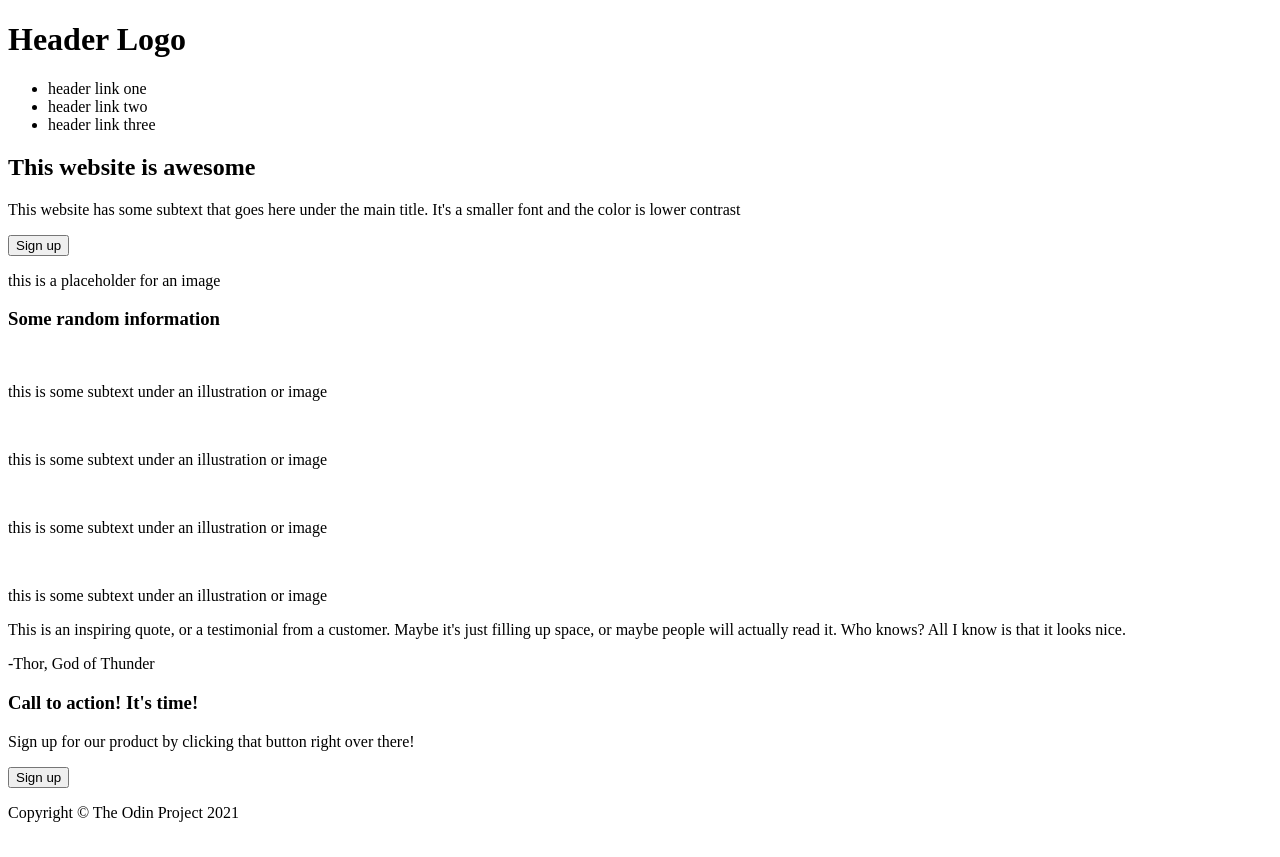
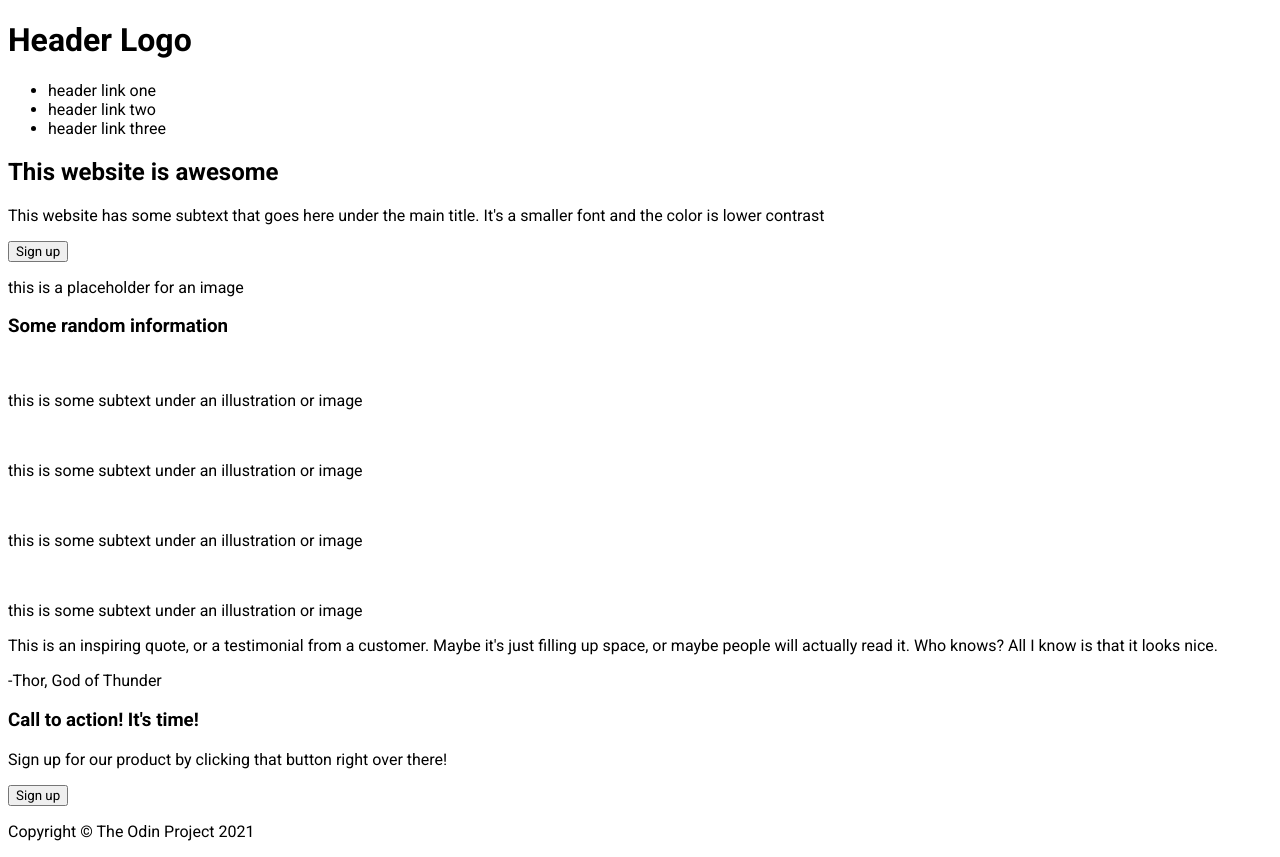
Before and after one commit to ymt18gh/odin-landing-page, a plain HTML site: page index.html in a window 1280 px wide. Drawn offline with Linux system fonts and the light colour scheme.

Commit message:
Finish heading and introduction

```diff
--- a/index.html
+++ b/index.html
@@ -1,14 +1,16 @@
 <!DOCTYPE html>
 <html lang="en">
+
 <head>
   <meta charset="UTF-8" />
   <meta name="viewport" content="width=device-width, initial-scale=1.0" />
   <title>Home: Landing Page</title>
+  <link rel="stylesheet" href="style.css">
 </head>
 
 <body>
-    <div>
-      <div>
+  <div class="header">
+    <div class="logo">
       <h1>Header Logo</h1>
     </div>
 
@@ -19,17 +21,20 @@
     </ul>
   </div>
 
-    <div>
-      <div>
+  <div class="intro">
+    <div class="intro-left">
       <h2>This website is awesome</h2>
       <p>
         This website has some subtext that goes here under the main title.
         It's a smaller font and the color is lower contrast
       </p>
+
+      <div>
         <button>Sign up</button>
       </div>
+    </div>
 
-      <div>
+    <div class="intro-right">
       <p>this is a placeholder for an image</p>
     </div>
   </div>
@@ -53,6 +58,7 @@
       <div>
         <img src="" alt="" />
         <p>this is some subtext under an illustration or image</p>
+      </div>
     </div>
   </div>
 
@@ -83,4 +89,5 @@
   </div>
   </div>
 </body>
+
 </html>
```
Lines whose indentation alone changed are shown as unchanged.
